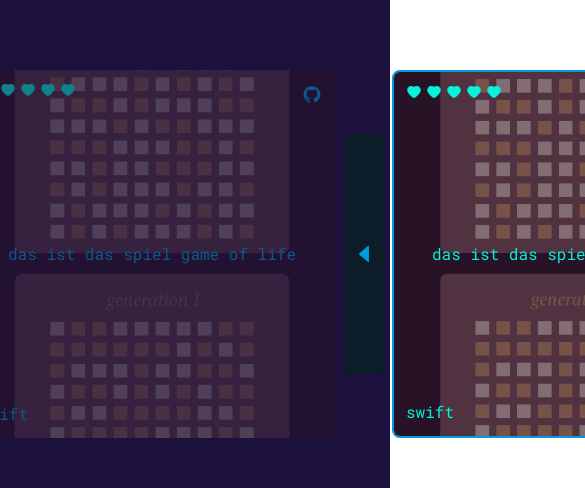
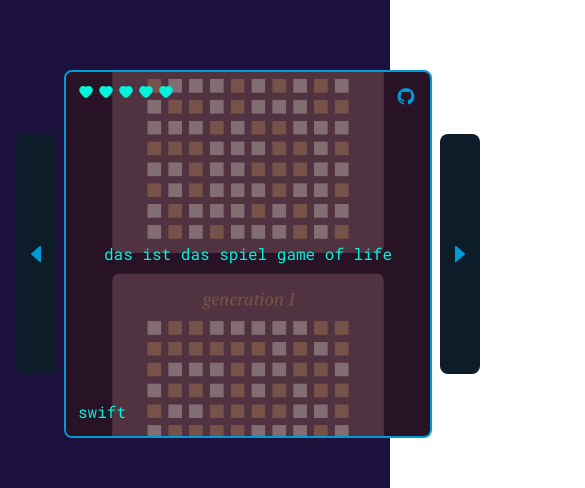
Before and after one commit to smuffels/portfolio, a React (Vite) app in the folder portfolio/: page / in a window 390 px wide. Shown: the part 455-943 px from the top of the page, 585 px wide, since content can reach past the window. Built offline with nearby package versions, Linux system fonts and the light colour scheme.

Commit message:
remove left and right card for mobile

```diff
--- a/portfolio/src/sections/Projects.tsx
+++ b/portfolio/src/sections/Projects.tsx
@@ -34,7 +34,7 @@ function Projects({ t }: { t: Translation }) {
       <div className="flex items-center gap-2">
         <ProjectCards
           project={projects[0]}
-          className="opacity-50"
+          className="hidden md:block opacity-50"
         ></ProjectCards>
         <button className="bg-elementbg group hover:bg-default h-60 w-10 flex items-center justify-center rounded-lg">
           <AiFillCaretLeft className="size-6 group-hover:text-elementbg" />
@@ -49,7 +49,7 @@ function Projects({ t }: { t: Translation }) {
         </button>
         <ProjectCards
           project={projects[0]}
-          className="opacity-50"
+          className="hidden md:block opacity-50"
         ></ProjectCards>
       </div>
     </section>
```
